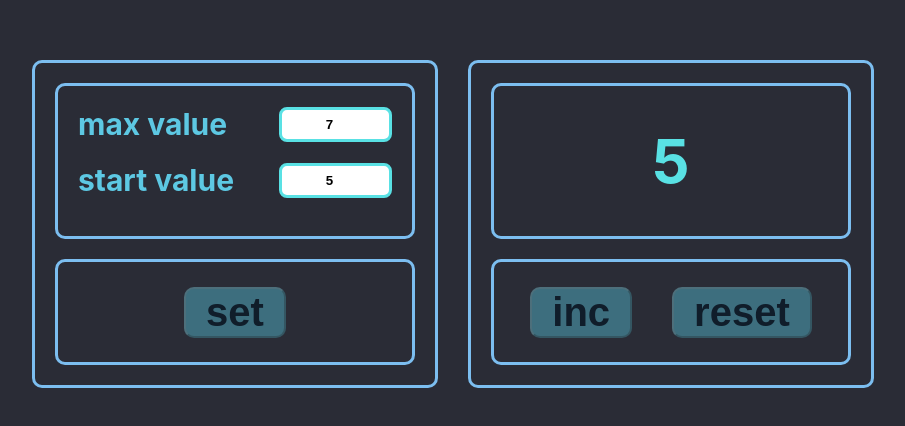
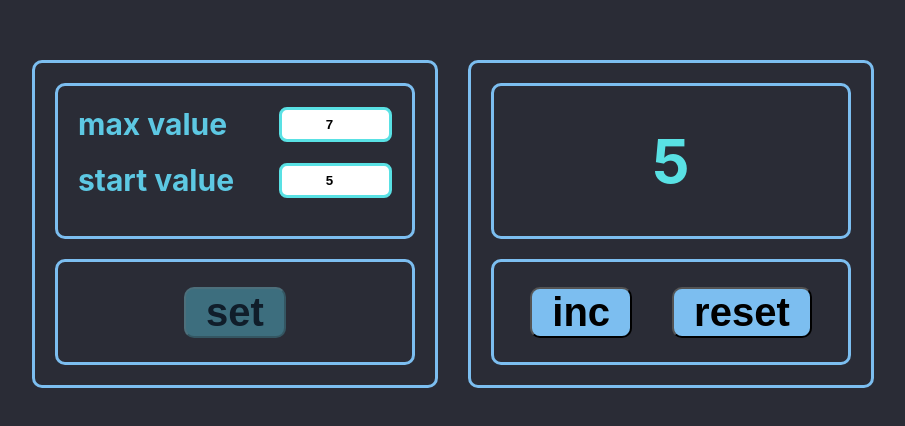
Before and after one commit to stailzgit/incubator_lvl_up2, a React (Create React App) app: page / in a window 1280 px wide. Shown: the part 176-602 px from the top of the page, without its empty margins (187-1092 px from the left). Built offline with nearby package versions, Linux system fonts and the light colour scheme.

Commit message:
bag fix, correctly work logic app

```diff
--- a/src/mon_tues/Incrementor.module.css
+++ b/src/mon_tues/Incrementor.module.css
@@ -1,5 +1,5 @@
 .wrapIncrementor {
     display: flex;
     justify-content: space-between;
-
+    flex-wrap: wrap;
 }
--- a/src/mon_tues/Incrementor.tsx
+++ b/src/mon_tues/Incrementor.tsx
@@ -1,7 +1,7 @@
 import React, {ReactElement, useEffect, useMemo, useState} from "react";
 import cls from "./Incrementor.module.css";
 import ScreenInfo from "./ScreenInfo/ScreenInfo";
-import BtnWrap from "./BtnWrap/BtnWrap";
+//import BtnWrap from "./BtnWrap/BtnWrap";
 import PanelSettings from "./PanelSettings/PanelSettings";
 import {useIsMount} from './useIsMount';
 import {restoreState, saveState, StateType} from "../localStorage";
@@ -11,79 +11,13 @@ type Props = {};
 
 export default function Incrementor({}: Props): ReactElement {
 
-
-
-  // const [score, setScore] = useState(0);
-  // const [startScore, setStartScore] = useState(0);
-  // const [maxScore, setMaxScore] = useState(5)
-  //
-  // const [savedSettings, setSavedSettings] = useState(true)
-  //
-  //
-  //
-  //
-  // const [errorStart, setErrorStart] = useState(false)
-  // const [errorMax, setErrorMax] = useState(false)
-
-
   console.log("render Incrementor")
-  const isMount = useIsMount();
-
-
-  // useEffect(() => {
-  //   if (isMount) {
-  //     console.log('First Render');
-  //     const startState = restoreState<StateType>("incrementor",
-  //       {maxScore: maxScore, startScore: startScore})
-  //
-  //     setStartScore(startState.startScore)
-  //     setMaxScore(startState.maxScore)
-  //     //setSavedSettings(true)
-  //     return;
-  //   }
-  //
-  //   setSavedSettings(false)
-  //
-  //   if (startScore >= maxScore) {
-  //     setErrorStart(true)
-  //     setErrorMax(true)
-  //   } else if (startScore < 0) {
-  //     setErrorStart(true)
-  //   } else {
-  //     setErrorStart(false)
-  //     setErrorMax(false)
-  //   }
-  //
-  // }, [startScore, maxScore])
-  //
-  // const setSettings = () => {
-  //   setSavedSettings(true)
-  //   saveState<StateType>('incrementor',
-  //     {maxScore: maxScore, startScore: startScore, score: score})
-  // }
+  //const isMount = useIsMount();
 
   return (
     <div className={cls.wrapIncrementor}>
-
-      <PanelSettings
-        // setMaxScore={setMaxScore}
-        // setStartScore={setStartScore}
-        // startScore={startScore}
-        // maxScore={maxScore}
-        // setSettings={setSettings}
-        // savedSettings={savedSettings}
-        // errorStart={errorStart}
-        // errorMax={errorMax}
-      />
-
-      <ScreenInfo
-        // score={score}
-        // setScore={setScore}
-        // startScore={startScore}
-        // maxScore={maxScore}
-        // savedSettings={savedSettings}
-        // error={errorStart || errorMax}
-      />
+      <PanelSettings/>
+      <ScreenInfo />
     </div>
   );
 }
--- a/src/mon_tues/PanelSettings/PanelSettings.tsx
+++ b/src/mon_tues/PanelSettings/PanelSettings.tsx
@@ -6,36 +6,13 @@ import {useDispatch, useSelector} from "react-redux";
 import {AppRootStateType, AppStoreType} from "../../state/store";
 import {InitialStateType, saveAC, setMaxScoreAC, setStartScoreAC} from "../../state/score-reducer";
 
-type PanelSettingsType = {
-  // startScore: number,
-  // maxScore: number,
-  // savedSettings: boolean,
-  // errorStart: boolean,
-  // errorMax: boolean,
-  // setStartScore: (value: number) => void,
-  // setMaxScore: (value: number) => void,
-  // setSettings: () => void
+type PanelSettingsType = {};
 
-};
-
-export default function PanelSettings(
-  {
-    // startScore,
-    // setStartScore,
-    // maxScore,
-    // setMaxScore,
-    // setSettings,
-    // savedSettings,
-    // errorStart,
-    // errorMax
-
-  }: PanelSettingsType): ReactElement {
+export default function PanelSettings({}: PanelSettingsType): ReactElement {
     console.log("render PanelSettings")
 
     const dispatch = useDispatch()
     const {score, startScore, maxScore, errorStart, errorMax, isSavedSettings} = useSelector<AppRootStateType,InitialStateType>(state => state.score)
-    //const {score, startScore, maxScore, errorStart, errorMax} = ...state
-    //const endStyle = error ? cls.InputError : cls.Input;
 
     const setStartScore = (newStartScore: number) => {dispatch(setStartScoreAC(newStartScore))}
     const setMaxScore   = (newMaxScore: number) => {dispatch(setMaxScoreAC(newMaxScore))}
--- a/src/mon_tues/ScreenInfo/ScreenInfo.tsx
+++ b/src/mon_tues/ScreenInfo/ScreenInfo.tsx
@@ -1,6 +1,6 @@
 import React, {ReactElement, useEffect, useState} from "react";
 import cls from "./ScreenInfo.module.css";
-import BtnWrap from "../BtnWrap/BtnWrap";
+//import BtnWrap from "../BtnWrap/BtnWrap";
 
 import Btn from "../BtnWrap/Btn/Btn";
 import {useDispatch, useSelector} from "react-redux";
@@ -29,7 +29,8 @@ export default function ScreenInfo(
   // const [score, setScore] = useState(startScore);
 
     const dispatch = useDispatch()
-    const {score, startScore, maxScore, errorStart, errorMax, isSavedSettings} = useSelector<AppRootStateType,InitialStateType>(state => state.score)
+    const {score, startScore, maxScore, errorStart, errorMax, isSavedSettings} =
+        useSelector<AppRootStateType,InitialStateType>(state => state.score)
 
 
   useEffect(() => {
@@ -44,11 +45,10 @@ export default function ScreenInfo(
       dispatch(setScoreAC(startScore))
   };
 
-  let disabledButton = errorStart || errorMax || isSavedSettings
+  let disabledButton = errorStart || errorMax || !isSavedSettings
 
   let score_style = [cls.info__score]
   let scoreText = ""
-
 
   if (errorStart || errorMax) {
     score_style.push(cls.errorScore)
@@ -72,8 +72,10 @@ export default function ScreenInfo(
       </div>
       <div className={cls.btn__wrap}>
         <Btn onClick={incHandler} text={"inc"}
+             //disabled={disabledButton}/>
              disabled={disabledButton || score === maxScore}/>
         <Btn onClick={resetHandler} text={"reset"}
+             // disabled={disabledButton}/>
              disabled={disabledButton || score === 0}/>
       </div>
     </div>
--- a/src/state/score-reducer.ts
+++ b/src/state/score-reducer.ts
@@ -28,9 +28,8 @@ export const scoreReducer= (state:InitialStateType = initialState, action: score
         //case "INCREMENT" : return {...state, score: state.score + 1}
         //case "RESET"     : return {...state, score: state.startScore}
         //case "NOT_SAVED" : return {...state, savedSettings: false}
-        case "SAVE"      : return {...state, isSavedSettings: true}
+        case "SAVE"      : return {...state, isSavedSettings: true, errorStart: false, errorMax: false,}
         case "INIT_WITH_LS" : {
-            const copy_state = {...state, ...action.payload}
             return {...state, ...action.payload, isSavedSettings: true, errorStart: false, errorMax: false,}
         }
         case "SET_START_SCORE" :
```
Also changed, not shown: src/mon_tues/BtnWrap/BtnWrap.tsx (+15 -15 lines).
